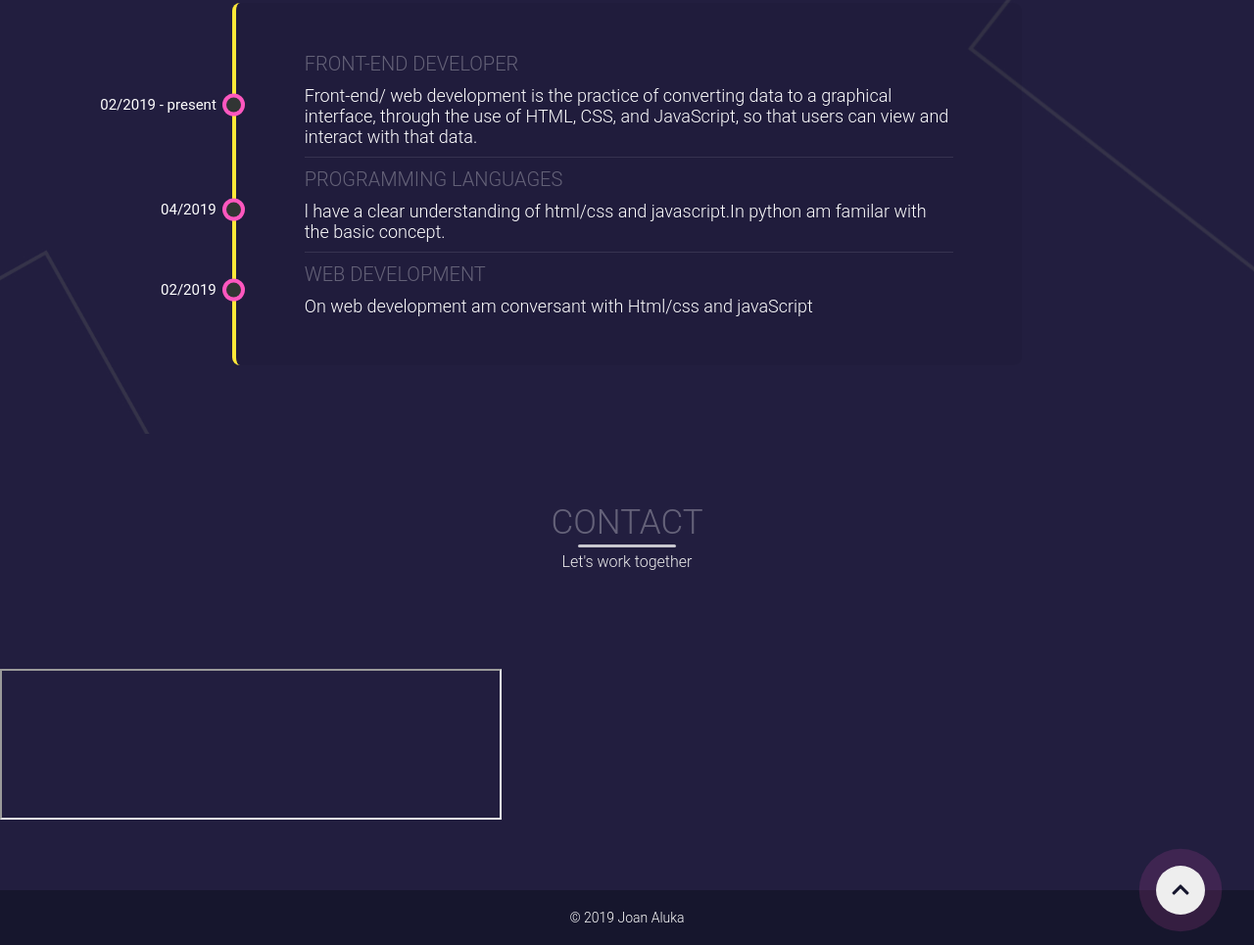
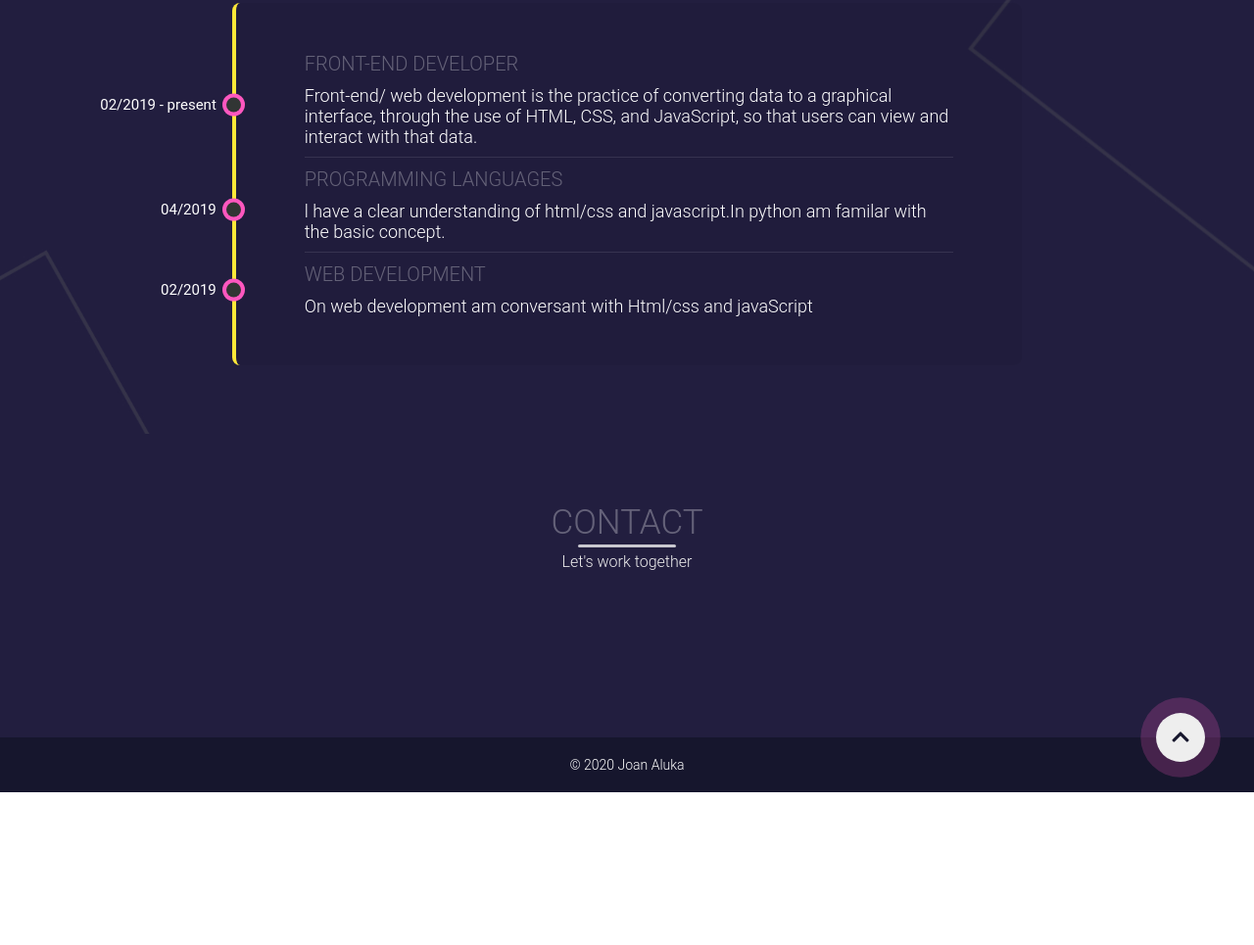
Before and after one commit to joanaluka/joans-portfolio, a plain HTML site: page index.html in a window 1280 px wide. Shown: the part 4949-5914 px from the top of the page at 98% size. After the commit the page ends 5758 px from the top, so only its background shows below. Drawn offline with nearby package versions, Linux system fonts and the light colour scheme.

Commit message:
Update index.html

```diff
--- a/index.html
+++ b/index.html
@@ -214,11 +214,12 @@
             <h1>Contact</h1>
             <h6>Let's work together</h6>
         </div>
+
+            <script type="text/javascript" src="https://form.jotform.com/jsform/202241368127045"></script>
+
     </div>
 
-    <iframe scr="https://form.jotform.com/jsform/202241368127045" width="40%" height="50%" >
-            <script type="text/javascript" src="https://form.jotform.com/jsform/202241368127045"></script>
-        </iframe>
+
 
 </section>
 
@@ -226,7 +227,7 @@
     <div class="up" id="up">
         <i class="fas fa-chevron-up"></i>
     </div>
-    <p>&copy; 2019 Joan Aluka</p>
+    <p>&copy; 2020 Joan Aluka</p>
 </footer>
 
 <script src="https://ajax.googleapis.com/ajax/libs/jquery/3.3.1/jquery.min.js"></script>
```
